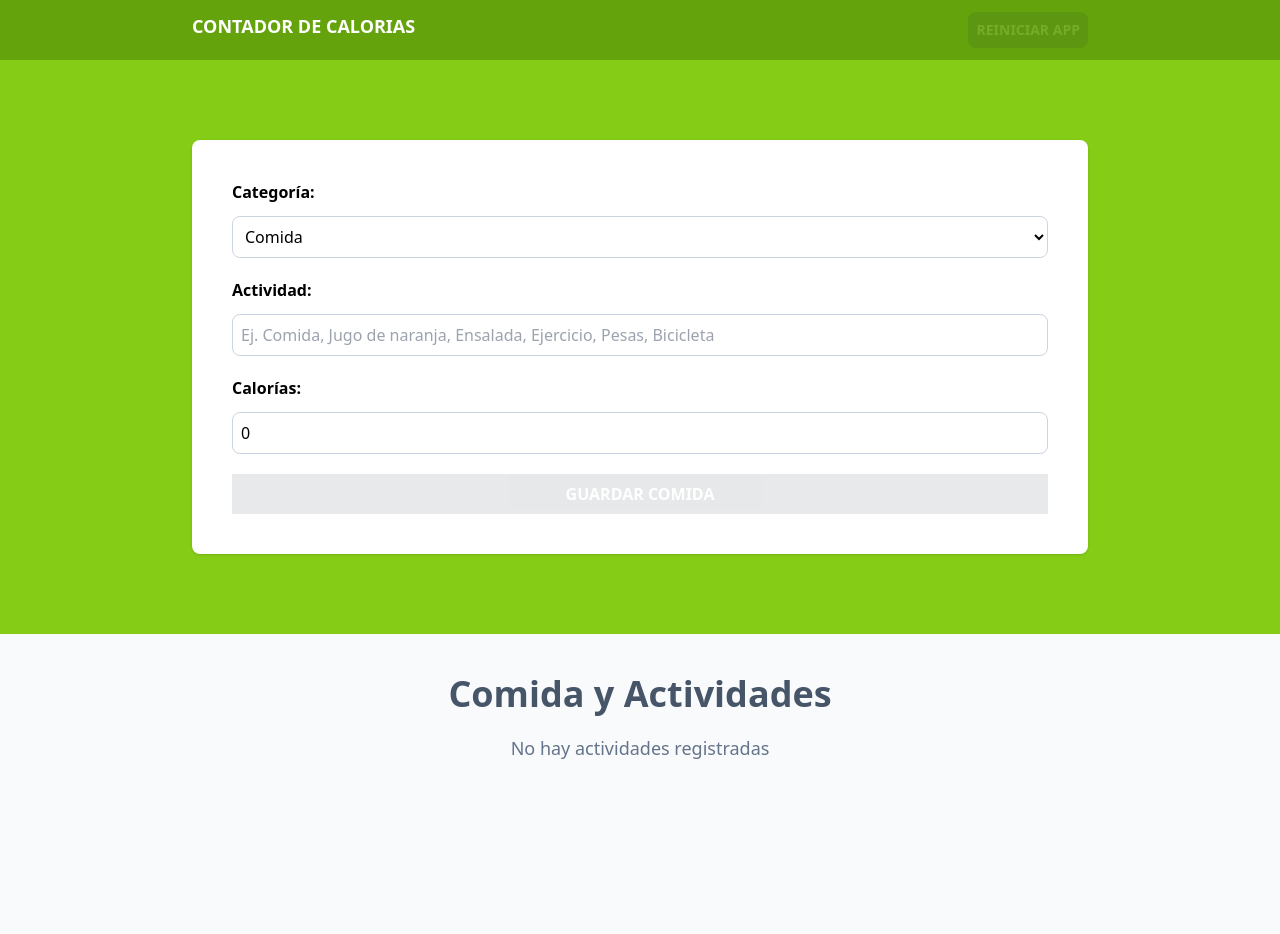
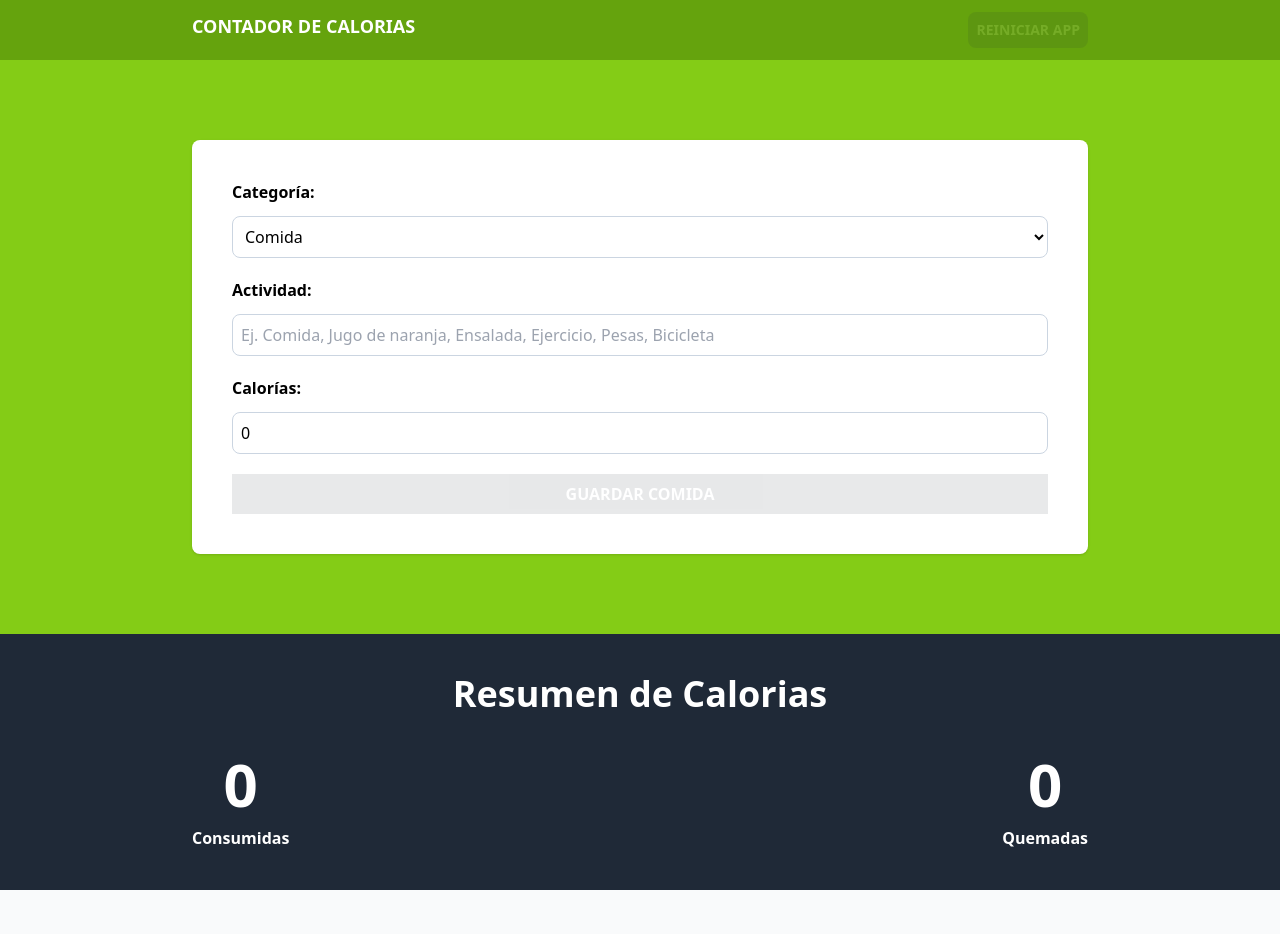
Before and after one commit to javierdesant/calorie-tracker, a React (Vite) app: page / in a window 1280 px wide. Shown: the top 934 px of the page. Before the commit the page ends 822 px from the top, so only its background shows below. Built offline with nearby package versions, Linux system fonts and the light colour scheme.

Commit message:
Add CalorieTracker component

```diff
--- a/src/App.tsx
+++ b/src/App.tsx
@@ -2,6 +2,7 @@ import { useReducer, useEffect, useMemo } from 'react'
 import Form from './components/Form'
 import activityReducer, { initialState } from './reducers/activityReducer'
 import ActivityList from './components/ActivityList'
+import CalorieTracker from './components/CalorieTracker'
 
 function App() {
 
@@ -40,6 +41,14 @@ function App() {
         </div>
       </section>
 
+      <section className='bg-gray-800 py-10'>
+        <div className='max-w-4xl mx-auto'>
+          <CalorieTracker
+            activities={state.activities}
+          />
+        </div>
+      </section>
+
       <section className='p-10 mx-auto max-w-4xl'>
         <ActivityList
           activities={state.activities}
--- /dev/null
+++ b/src/components/CalorieTracker.tsx
@@ -0,0 +1,35 @@
+import { FunctionComponent, useMemo } from "react";
+import { Activity } from "../types";
+
+interface CalorieTrackerProps {
+    activities: Activity[];
+}
+
+const CalorieTracker: FunctionComponent<CalorieTrackerProps> = ({ activities }) => {
+
+    // Contadores
+    const caloriesConsumed = useMemo(() => activities.reduce((acc, activity) => activity.category === 1 ?
+       acc + activity.calories : acc, 0), [activities]);
+
+    const caloriesBurned = useMemo(() => activities.reduce((acc, activity) => activity.category === 2 ?
+       acc + activity.calories : acc, 0), [activities]);
+
+    return (
+        <>
+            <h2 className=" text-4xl font-black text-white text-center">Resumen de Calorias</h2>
+
+            <div className="flex flex-col items-center md:flex-row md:justify-between gap-5 mt-10">
+                <p className="text-white font-bold rounded-full grid grid-cols-1 gap-3 text-center">
+                    <span className="font-black text-6xl">{caloriesConsumed}</span>
+                    Consumidas
+                </p>
+                <p className="text-white font-bold rounded-full grid grid-cols-1 gap-3 text-center">
+                    <span className="font-black text-6xl">{caloriesBurned}</span>
+                    Quemadas
+                </p>
+            </div>
+        </>
+     );
+}
+
+export default CalorieTracker;
```
